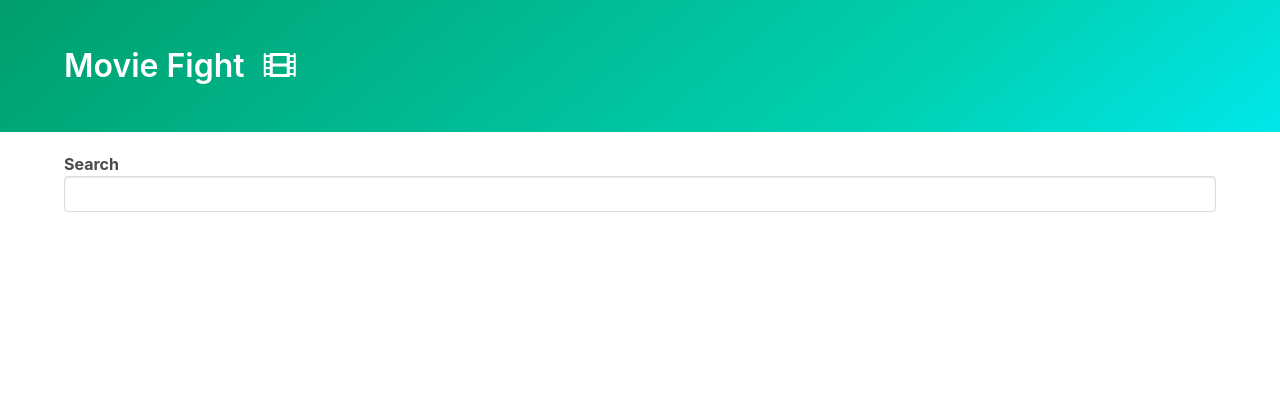
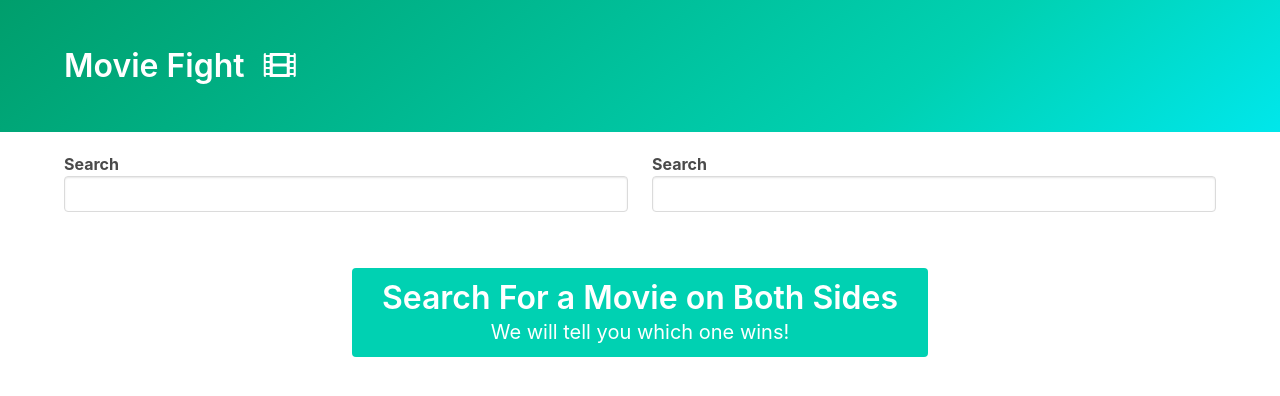
Before and after one commit to azalAbedi/movie-fight, a plain HTML site: page index.html in a window 1280 px wide. Drawn offline with nearby package versions, Linux system fonts and the light colour scheme.

Commit message:
make autoCompleteConfig function for ease of repeatability AND create second search input

```diff
--- a/index.html
+++ b/index.html
@@ -26,8 +26,20 @@
       </div>
     </section>
     <div class="container">
-       <div class="autocomplete"></div>
-        <div id="summary"></div>
+        <div class="columns">
+            <div class="column">
+                <div id="left-autocomplete"></div>
+            </div>
+
+            <div class="column">
+                <div id="right-autocomplete"></div>
+            </div>
+        </div>
+
+        <div class="column is-half notification is-primary tutorial">
+            <h1 class="title">Search For a Movie on Both Sides</h1>
+            <p class="subtitle">We will tell you which one wins!</p>
+        </div>
     </div>
     <script src="utils.js"></script>
     <script src="autocomplete.js"></script>
--- a/index.js
+++ b/index.js
@@ -1,5 +1,4 @@
-createAutoComplete({
-    root: document.querySelector('.autocomplete'),
+const autoCompleteConfig = {
     renderOption(movie) {
         const imgSrc = movie.Poster === 'N/A' ? '' : movie.Poster;
         return `
@@ -27,6 +26,15 @@ createAutoComplete({
 
         return response.data.Search;
     }
+};
+
+createAutoComplete({
+    ...autoCompleteConfig, // <-- Take everything from autoCompleteConfig^^ and copy it here!
+    root: document.querySelector('#left-autocomplete')
+});
+createAutoComplete({ // Now, we just make another one for the right side!
+    ...autoCompleteConfig,
+    root: document.querySelector('#right-autocomplete')
 });
 
 const onMovieSelect = async movie => {
```
